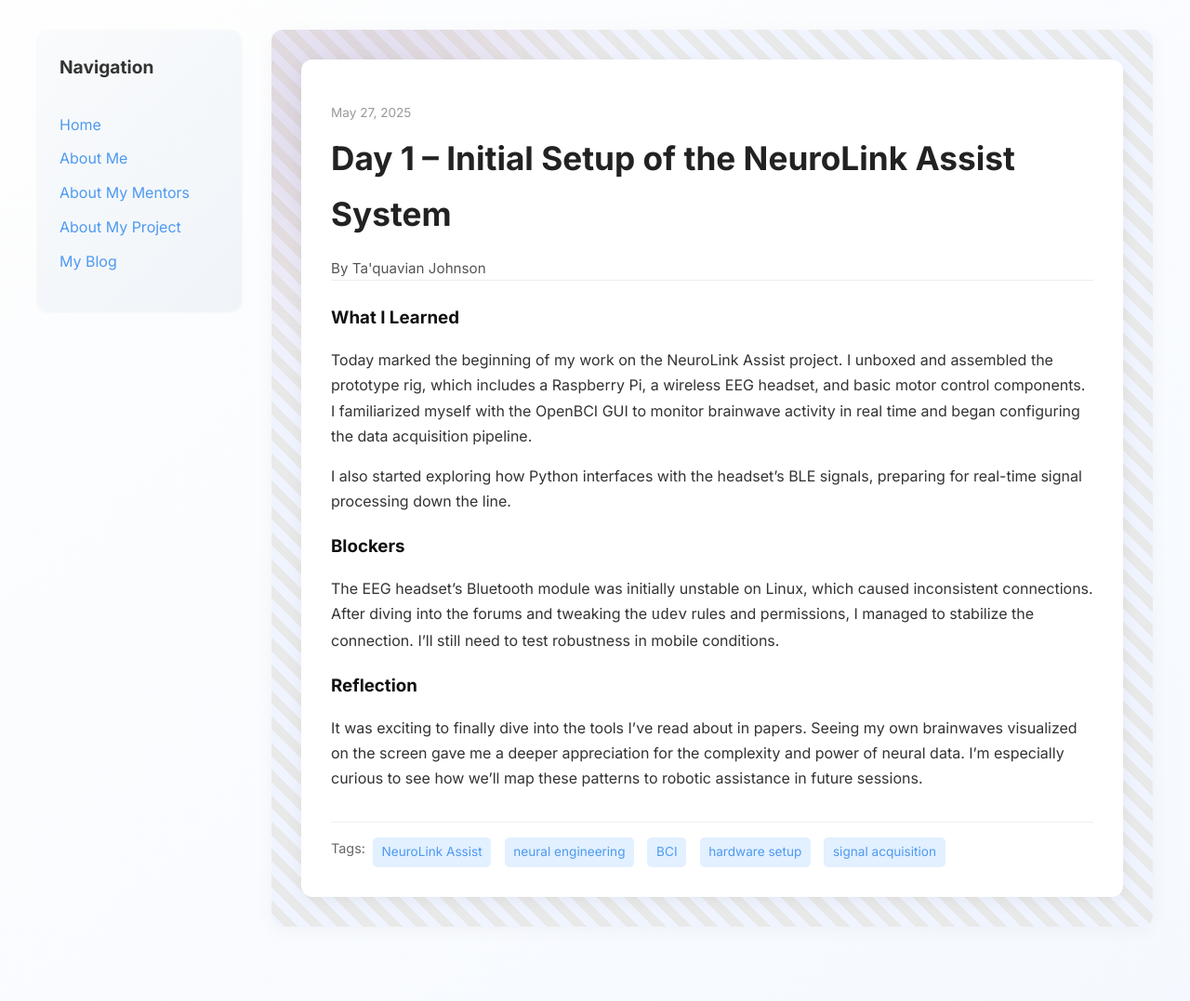
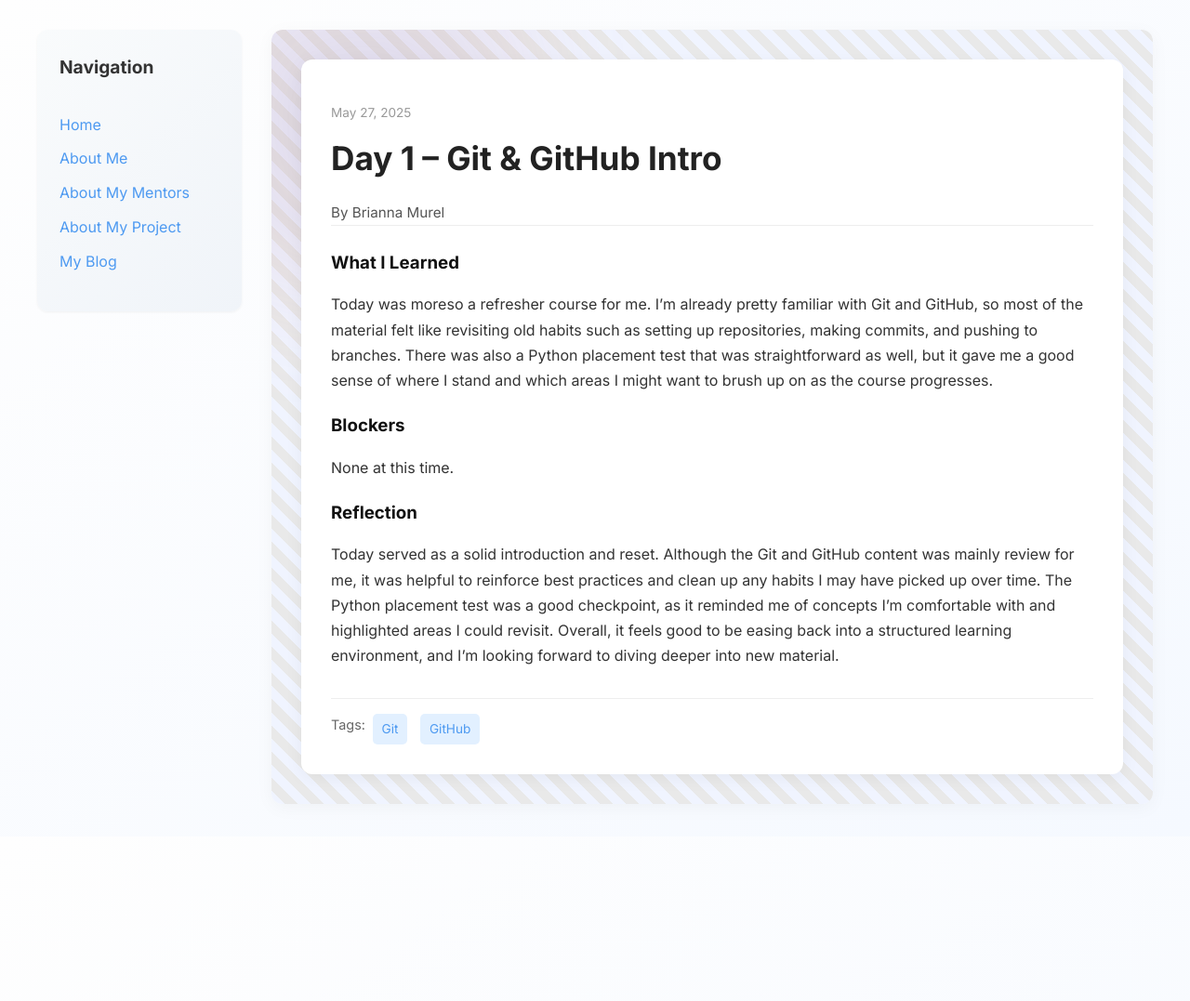
Before and after one commit to brmu22/brmu22.github.io, a Jekyll site: the page built from _posts/2025-05-27-day-1.md, in a window 1280 px wide. Shown: the whole page at 93% size. Built offline with Jekyll 4.4.1, drawn with Linux system fonts in a browser that asks for light colours; after the commit the page ends 900 px from its top, so only the background shows below that.

Commit message:
Update blog post 2025-05-27-day-1.md

```diff
--- a/_posts/2025-05-27-day-1.md
+++ b/_posts/2025-05-27-day-1.md
@@ -1,19 +1,17 @@
 ---
 layout: post
-title: "Day 1 – Initial Setup of the NeuroLink Assist System"
+title: "Day 1 – Git & GitHub Intro"
 date: 2025-05-27
-author: Ta'quavian Johnson
+author: Brianna Murel
 permalink: /day1.html
-tags: ["NeuroLink Assist", "neural engineering", "BCI", "hardware setup", "signal acquisition"]
+tags: ["Git", "GitHub"]
 
 what_i_learned: |
-  Today marked the beginning of my work on the NeuroLink Assist project. I unboxed and assembled the prototype rig, which includes a Raspberry Pi, a wireless EEG headset, and basic motor control components. I familiarized myself with the OpenBCI GUI to monitor brainwave activity in real time and began configuring the data acquisition pipeline.
-
-  I also started exploring how Python interfaces with the headset's BLE signals, preparing for real-time signal processing down the line.
+  Today was moreso a refresher course for me. I'm already pretty familiar with Git and GitHub, so most of the material felt like revisiting old habits such as setting up repositories, making commits, and pushing to branches. There was also a Python placement test that was straightforward as well, but it gave me a good sense of where I stand and which areas I might want to brush up on as the course progresses.
 
 blockers: |
-  The EEG headset’s Bluetooth module was initially unstable on Linux, which caused inconsistent connections. After diving into the forums and tweaking the `udev` rules and permissions, I managed to stabilize the connection. I’ll still need to test robustness in mobile conditions.
+  None at this time.
 
 reflection: |
-  It was exciting to finally dive into the tools I’ve read about in papers. Seeing my own brainwaves visualized on the screen gave me a deeper appreciation for the complexity and power of neural data. I’m especially curious to see how we’ll map these patterns to robotic assistance in future sessions.
+  Today served as a solid introduction and reset. Although the Git and GitHub content was mainly review for me, it was helpful to reinforce best practices and clean up any habits I may have picked up over time. The Python placement test was a good checkpoint, as it reminded me of concepts I’m comfortable with and highlighted areas I could revisit. Overall, it feels good to be easing back into a structured learning environment, and I’m looking forward to diving deeper into new material.
 ---
```
